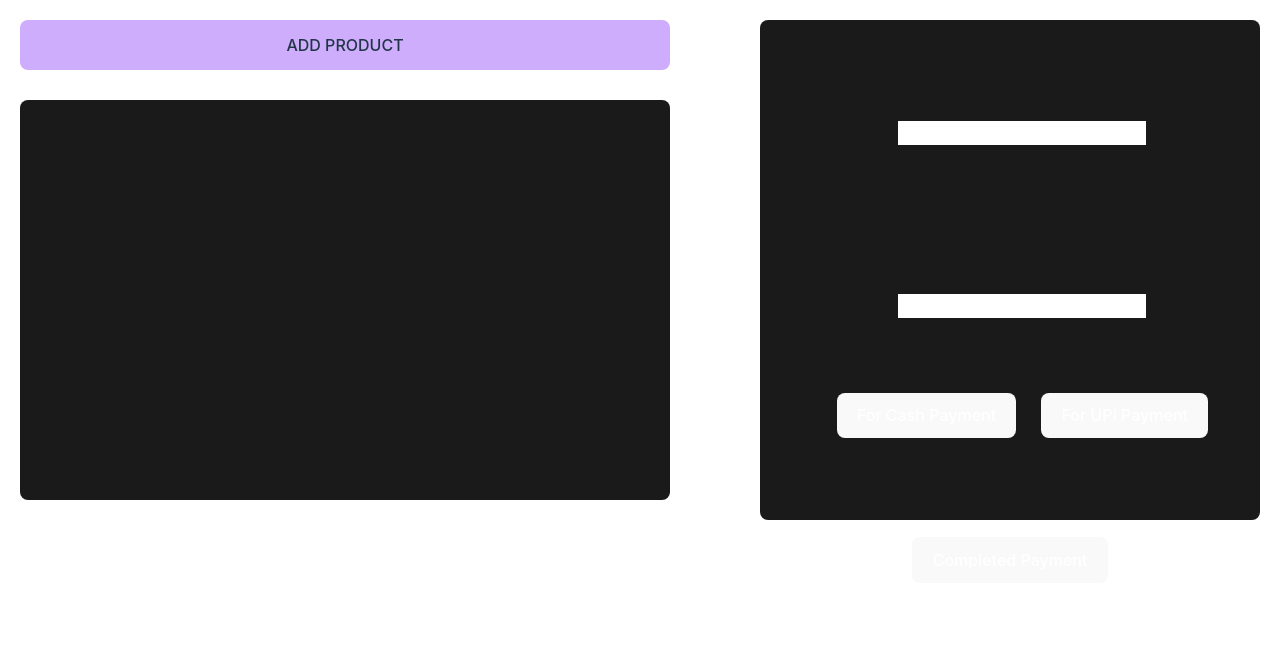
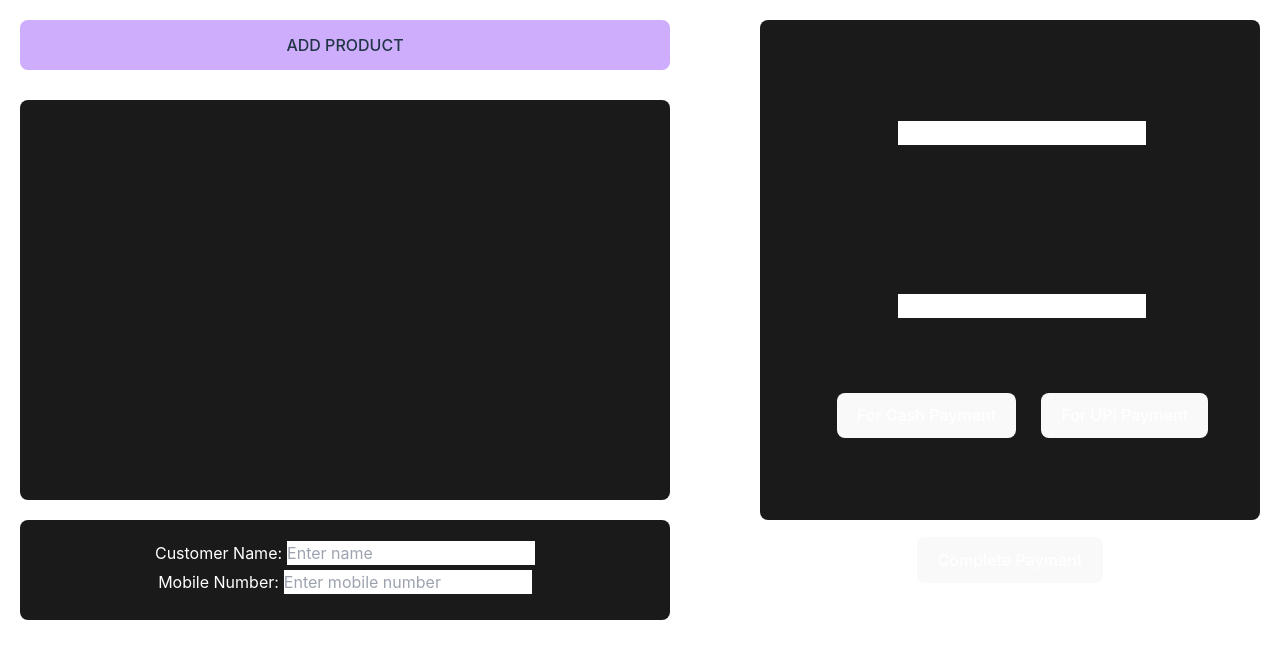
Before and after one commit to adrieljoshua/ViposeBilling, a React (Vite) app: page / in a window 1280 px wide. Shown: the top 658 px of the page. Built offline with nearby package versions, Linux system fonts and the light colour scheme.

Commit message:
Implemented Bill generation

```diff
--- a/src/App.css
+++ b/src/App.css
@@ -69,6 +69,29 @@
   overflow-y: scroll;
 }
 
+.customer-info-container {
+  position: fixed;
+  width: 650px;
+  left: 0;
+  margin-left: 20px;
+  top: 0;
+  margin-top: 520px; /* Adjust the margin-top as needed */
+  background-color: #1a1a1a;
+  color: white;
+  border-radius: 8px;
+  border: 1px solid transparent;
+  padding: 20px; /* Add padding as needed */
+}
+
+.input-label {
+  margin-right: 5px;
+}
+
+.customer-info-input
+{
+  margin-bottom: 5px;
+}
+
 .payment-container{
   width:500px;
   height: 500px;
--- a/src/App.tsx
+++ b/src/App.tsx
@@ -1,6 +1,6 @@
-import { useEffect, useState } from 'react';
+import { useState } from 'react';
 import './App.css';
-import { getGroceries } from './firebase-service'; // Import the getGroceries function
+import { getGroceries, addBill } from './firebase-service'; // Import the getGroceries function
 
 interface Item {
   id: number;
@@ -12,8 +12,10 @@ function App(): JSX.Element {
   const [items, setItems] = useState<Item[]>([]);
   const [total, setTotal] = useState<number>(0);
   const [numberOfProducts, setNumberOfProducts] = useState<number>(0);
+  const [customerName, setCustomerName] = useState<string>("");
+  const [mobileNumber, setMobileNumber] = useState<string>("");
+  const [isUpiPaymentSuccessful, setIsUpiPaymentSuccessful] = useState<boolean>(false);
 
-  // Modify the addItem function to fetch a random document from the 'Groceries' collection
   const addItem = async () => {
     try {
       const groceriesData = await getGroceries();
@@ -34,11 +36,14 @@ function App(): JSX.Element {
     }
   };
 
-  const handleUPI = (event: React.MouseEvent<HTMLButtonElement>) => {
+  const handleUPI = async (event: React.MouseEvent<HTMLButtonElement>) => {
     event.preventDefault();
-    if(total === 0){
-      alert("PLease add the items to pay");
-    }else{
+
+    if (total === 0) {
+      alert("Please add items to pay");
+    } else {
+      try {
+        // Options for Razorpay
         var options = {
           key:"rzp_test_C5gIVKuikWVtvc",
           key_secret:"5QgPlbdUEGRoogpiaPAnFQnT",
@@ -62,47 +67,67 @@ function App(): JSX.Element {
           }
         };
 
-      // Use 'any' type for window
-      var pay = new (window as any).Razorpay(options);
+        // Create a Razorpay instance
+        var pay = new (window as any).Razorpay({
+          ...options,
+          handler: function (response: { razorpay_payment_id: any }) {
+            alert(response.razorpay_payment_id);
+
+            // Set the UPI payment success state
+            setIsUpiPaymentSuccessful(true);
+          },
+        });
+
+        // Open the Razorpay payment form
         pay.open();
-
-
+      } catch (error) {
+        console.error('Error initiating UPI payment', error);
+        // Set the UPI payment success state to false on error
+        setIsUpiPaymentSuccessful(false);
       }
-  }
-
-  const handleKeyPress = (event: KeyboardEvent) => {
-    // Define keyboard shortcuts and corresponding actions
-    switch (event.key.toLowerCase()) {
-      case 'a':
-        addItem();
-        break;
-      case 'c':
-        // Add logic for completing payment
-        break;
-      case 'r':
-        // Read aloud total price
-        alert(`Total: ₹${total}`);
-        break;
-        case 'u':
-          handleUPI({
-            preventDefault: () => {},
-          } as React.MouseEvent<HTMLButtonElement>);
-          break;
-      // Add more cases for additional shortcuts as needed
-      default:
-        break;
     }
   };
 
-  useEffect(() => {
-    // Attach event listener when the component mounts
-    window.addEventListener('keydown', handleKeyPress);
+  const generateBill = async () => {
+    try {
+      // Check if UPI payment was successful before generating the bill
+      if (isUpiPaymentSuccessful) {
+        // Check if customerName and mobileNumber are filled
+        if (customerName && mobileNumber) {
+          // Create an object representing the bill
+          const billData = {
+            customerName,
+            mobileNumber,
+            totalAmount: total,
+            items: items.map((item) => ({ name: item.name, price: item.price })),
+            timestamp: new Date(),
+          };
 
-    // Remove event listener when the component unmounts
-    return () => {
-      window.removeEventListener('keydown', handleKeyPress);
+          // Add the generated bill data to Firestore
+          await addBill(billData);
+
+          // Clear the customerName and mobileNumber states
+          setCustomerName("");
+          setMobileNumber("");
+
+          // Clear the items and reset the total after completing the payment
+          setItems([]);
+          setTotal(0);
+          setNumberOfProducts(0);
+
+          console.log("Bill added to Firestore successfully");
+        }else{
+          console.error('Customer details are incomplete. Please enter both customer name and mobile number.');
+        }
+
+      } else {
+        console.error('UPI payment was not successful. Bill not generated.');
+      }
+    } catch (error) {
+      console.error('Error storing bill data in Firestore', error);
+    }
   };
-  }, [total, items]); // Include any dependencies that should trigger re-creation of the event listener
+
 
   return (
     <>
@@ -117,6 +142,28 @@ function App(): JSX.Element {
             ))}
           </ul>
         </div>
+        <div className="customer-info-container">
+          <div className='customer-info-input'>
+            <label htmlFor="customerName" className="input-label">Customer Name:</label>
+            <input
+              type="text"
+              id="customerName"
+              placeholder="Enter name"
+              value={customerName}
+              onChange={(e) => setCustomerName(e.target.value)}
+            />
+          </div>
+          <div className='customer-info-input'>
+            <label htmlFor="mobileNumber" className="input-label">Mobile Number:</label>
+            <input
+              type="text"
+              id="mobileNumber"
+              placeholder="Enter mobile number"
+              value={mobileNumber}
+              onChange={(e) => setMobileNumber(e.target.value)}
+            />
+          </div>
+        </div>
         <div className="payment-container">
           <div>
             <input type="text" placeholder="For Total" value={`₹${total}`} readOnly />
@@ -129,10 +176,14 @@ function App(): JSX.Element {
           </div>
           <div>
             <button className="cash-btn">For Cash Payment</button>
-            <button className="upi-btn" onClick={handleUPI}>For UPI Payment</button>
+            <button className="upi-btn" onClick={handleUPI}>
+              For UPI Payment
+            </button>
           </div>
           <div>
-            <button className="completed-btn">Completed Payment</button>
+            <button className="completed-btn" onClick={generateBill}>
+              Complete Payment
+            </button>
           </div>
         </div>
       </div>
--- a/src/firebase-service.tsx
+++ b/src/firebase-service.tsx
@@ -1,5 +1,4 @@
-// firebase-service.ts
-import { getFirestore, collection, getDocs } from 'firebase/firestore';
+import { getFirestore, collection, getDocs, addDoc } from 'firebase/firestore';
 import { firebaseApp } from './firebase-config';
 
 const db = getFirestore(firebaseApp);
@@ -22,4 +21,15 @@ const getGroceries = async (): Promise<Grocery[]> => {
   });
 };
 
-export { getGroceries };
+// Function to add a bill to Firestore
+const addBill = async (billData: any): Promise<void> => {
+  try {
+    const billsCollection = collection(db, 'bills');
+    await addDoc(billsCollection, billData);
+  } catch (error) {
+    console.error('Error adding bill to Firestore', error);
+    throw error;
+  }
+};
+
+export { getGroceries, addBill };
```
Lines whose indentation alone changed are shown as unchanged.
